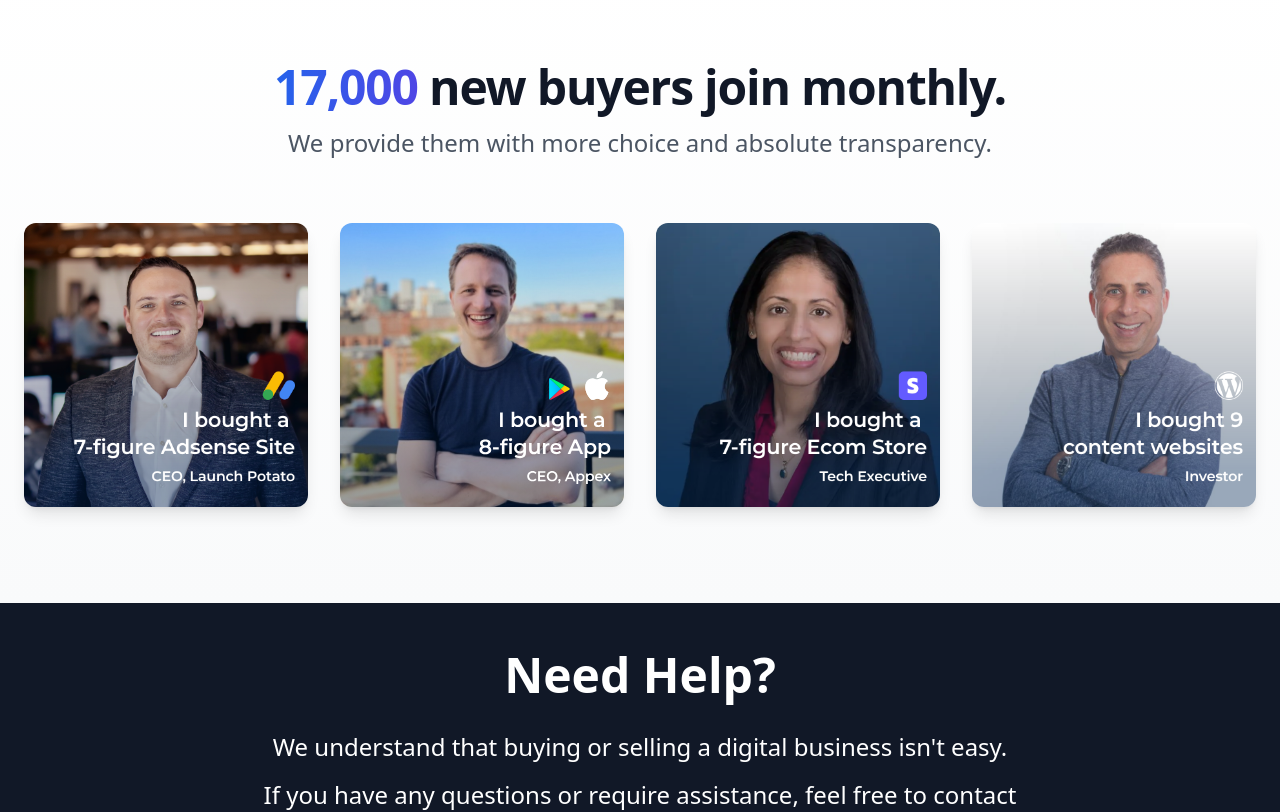
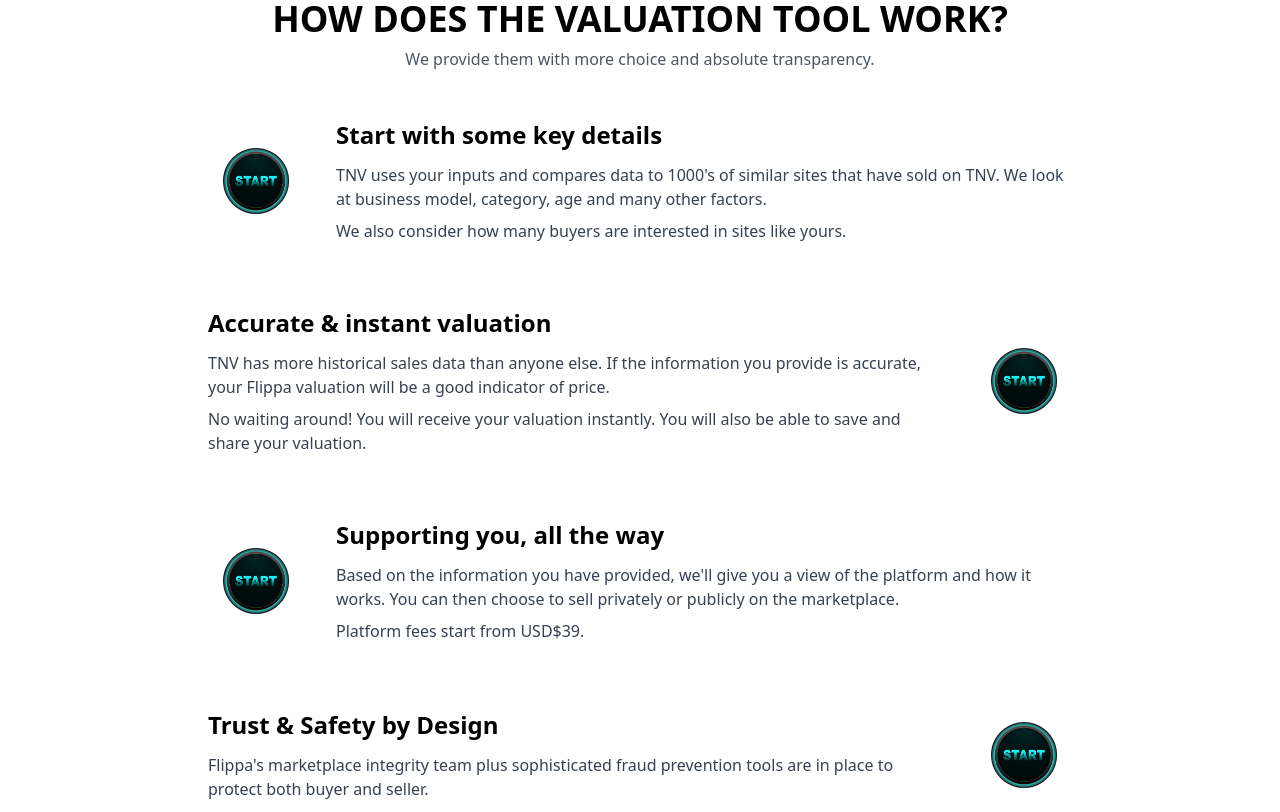
Before and after one commit to remote-cto/now-tnv, a Next.js app: page / in a window 1280 px wide. Shown: the part 560-1372 px from the top of the page. Built offline with nearby package versions, Linux system fonts and the light colour scheme.

Commit message:
ui chnages done

```diff
--- a/app/components/ValuationTool.tsx
+++ b/app/components/ValuationTool.tsx
@@ -34,7 +34,7 @@
 
               {/* Three Circles */}
               <div className="flex gap-4 mt-6">
-                <div className="w-4 h-4 rounded-full bg-gray-500"></div>
+              <div className="w-4 h-4 rounded-full bg-gray-500"></div>
                 <div className="w-4 h-4 rounded-full bg-gray-500"></div>
                 <div className="w-4 h-4 rounded-full bg-gray-500"></div>
               </div>
--- /dev/null
+++ b/app/components/WorkingValuationTool.tsx
@@ -0,0 +1,108 @@
+import React from 'react';
+import Image from 'next/image';
+
+interface ValuationToolProps {
+  // Add props if needed
+}
+
+const WorkingValuationTool: React.FC<ValuationToolProps> = () => {
+  return (
+    <div className="max-w-4xl mx-auto px-4 py-8">
+      {/* Header Section */}
+      <div className="text-center mb-12">
+        <h1 className="text-4xl font-bold mb-2">HOW DOES THE VALUATION TOOL WORK?</h1>
+        <p className="text-gray-600">We provide them with more choice and absolute transparency.</p>
+      </div>
+
+      {/* Features Grid */}
+      <div className="space-y-16">
+        {/* Start Section */}
+        <div className="flex items-center gap-8">
+          <div className="w-24 h-24 flex-shrink-0">
+            <Image
+              src="/images/start.png"
+              alt="Start icon"
+              width={96}
+              height={96}
+              className="w-full h-full"
+            />
+          </div>
+          <div>
+            <h2 className="text-2xl font-bold mb-3">Start with some key details</h2>
+            <p className="text-gray-700 mb-2">TNV uses your inputs and compares data to 1000's of similar sites that have sold on TNV. We look at business model, category, age and many other factors.</p>
+            <p className="text-gray-700">We also consider how many buyers are interested in sites like yours.</p>
+          </div>
+        </div>
+
+        {/* Accurate Valuation Section */}
+        <div className="flex items-center gap-8 flex-row-reverse">
+          <div className="w-24 h-24 flex-shrink-0">
+            <Image
+              src="/images/start.png"
+              alt="Accurate valuation icon"
+              width={96}
+              height={96}
+              className="w-full h-full"
+            />
+          </div>
+          <div>
+            <h2 className="text-2xl font-bold mb-3">Accurate & instant valuation</h2>
+            <p className="text-gray-700 mb-2">TNV has more historical sales data than anyone else. If the information you provide is accurate, your Flippa valuation will be a good indicator of price.</p>
+            <p className="text-gray-700">No waiting around! You will receive your valuation instantly. You will also be able to save and share your valuation.</p>
+          </div>
+        </div>
+
+        {/* Support Section */}
+        <div className="flex items-center gap-8">
+          <div className="w-24 h-24 flex-shrink-0">
+            <Image
+              src="/images/start.png"
+              alt="Support icon"
+              width={96}
+              height={96}
+              className="w-full h-full"
+            />
+          </div>
+          <div>
+            <h2 className="text-2xl font-bold mb-3">Supporting you, all the way</h2>
+            <p className="text-gray-700 mb-2">Based on the information you have provided, we'll give you a view of the platform and how it works. You can then choose to sell privately or publicly on the marketplace.</p>
+            <p className="text-gray-700">Platform fees start from USD$39.</p>
+          </div>
+        </div>
+
+        {/* Trust & Safety Section */}
+        <div className="flex items-center gap-8 flex-row-reverse">
+          <div className="w-24 h-24 flex-shrink-0">
+            <Image
+              src="/images/start.png"
+              alt="Trust and safety icon"
+              width={96}
+              height={96}
+              className="w-full h-full"
+            />
+          </div>
+          <div>
+            <h2 className="text-2xl font-bold mb-3">Trust & Safety by Design</h2>
+            <p className="text-gray-700">Flippa's marketplace integrity team plus sophisticated fraud prevention tools are in place to protect both buyer and seller.</p>
+          </div>
+        </div>
+      </div>
+
+      {/* CTA Button */}
+      <div className="text-center mt-12">
+        <button className="bg-black text-white px-6 py-3 rounded-full font-semibold hover:bg-gray-800 transition-colors">
+          Get a Free Valuation
+        </button>
+      </div>
+
+      {/* Dots */}
+      <div className="flex justify-center gap-2 mt-8">
+        <div className="w-4 h-4 rounded-full bg-gray-400"></div>
+        <div className="w-4 h-4 rounded-full bg-gray-300"></div>
+        <div className="w-4 h-4 rounded-full bg-gray-300"></div>
+      </div>
+    </div>
+  );
+};
+
+export default WorkingValuationTool;
--- a/app/page.tsx
+++ b/app/page.tsx
@@ -5,12 +5,14 @@
 import Testimonial from "./components/Testimonial";
 import ScrollToTop from "./components/ScrollToTop";
 import Footer from "./components/Footer";
+import WorkingValuationTool from "./components/WorkingValuationTool";
 
 export default function Home() {
   return (
     <div>
       <Header />
       <ValuationTool />
+      <WorkingValuationTool/>
       <Testimonial />
       <Contact />
       <Footer/>
```
Also changed, not shown: public/images/start.png (added).
